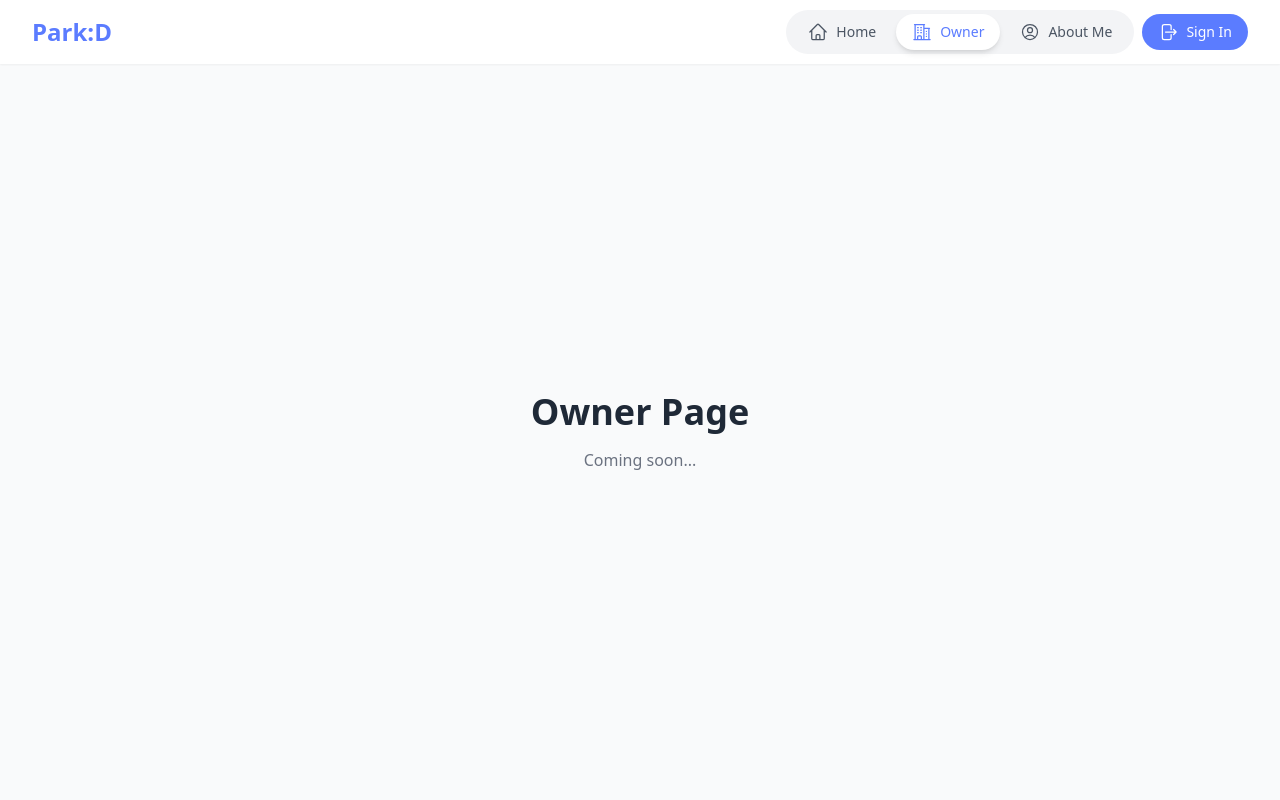
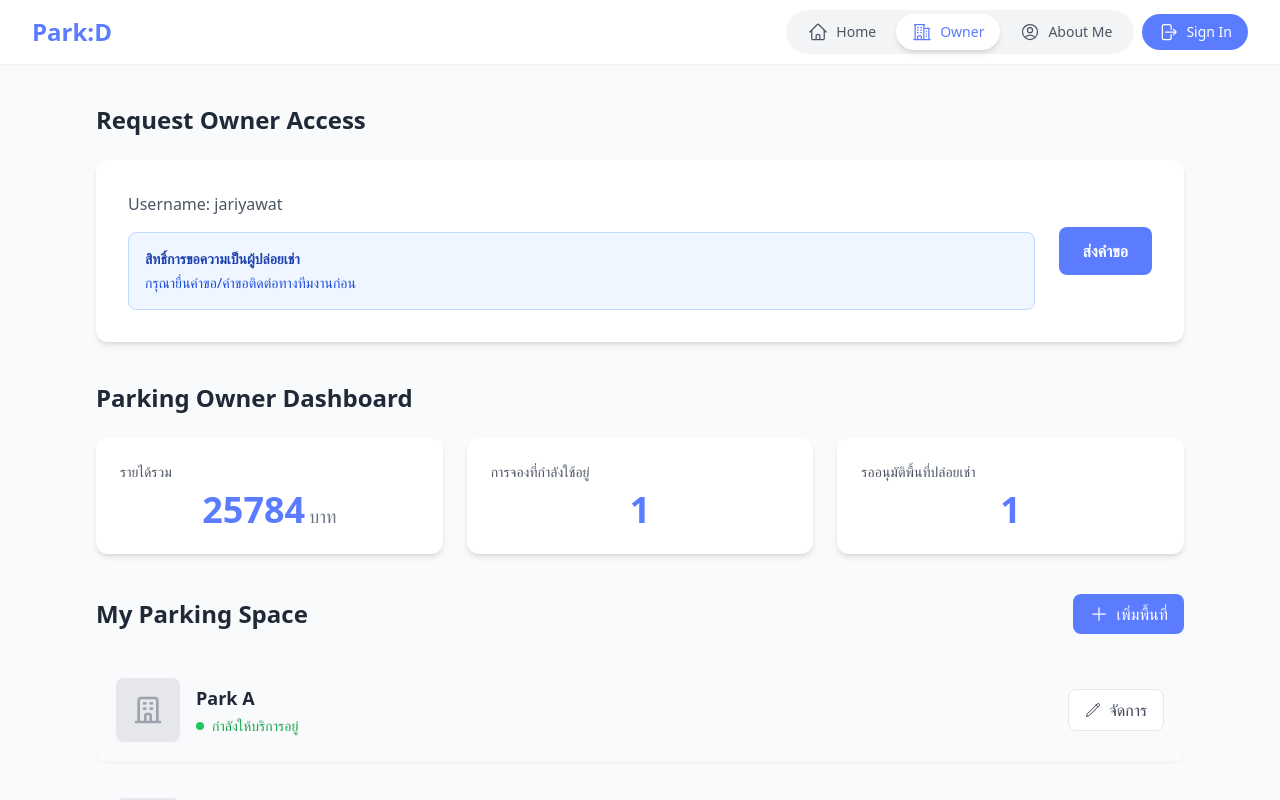
Before and after one commit to AnonNattIV/Park-D, a Next.js app: page /owner/home in a window 1280 px wide. Shown: the top 800 px of the page. Built offline with nearby package versions, Linux system fonts and the light colour scheme.

Commit message:
Add owner page

```diff
--- a/src/app/owner/home/page.tsx
+++ b/src/app/owner/home/page.tsx
@@ -1,14 +1,157 @@
+'use client';
+
+import { useState } from 'react';
+import { PlusIcon } from '@heroicons/react/24/outline';
 import Tabbar from '@/components/Tabbar';
+import OwnerStatCard from '@/components/OwnerStatCard';
+import OwnerParkingCard, { ParkingStatus } from '@/components/OwnerParkingCard';
+
+// Type Definitions
+interface OwnerStats {
+  totalRevenue: number;
+  activeBookings: number;
+  pendingSpaces: number;
+}
+
+interface OwnerParking {
+  id: string;
+  name: string;
+  status: ParkingStatus;
+}
 
 export default function OwnerPage() {
+  // State for owner access request
+  const [ownerRequestStatus, setOwnerRequestStatus] = useState<'idle' | 'pending' | 'approved'>('idle');
+  const [ownerUsername] = useState('jariyawat');
+
+  // Mock stats data
+  const ownerStats: OwnerStats = {
+    totalRevenue: 25784,
+    activeBookings: 1,
+    pendingSpaces: 1,
+  };
+
+  // Mock parking spaces data
+  const parkingSpaces: OwnerParking[] = [
+    {
+      id: '1',
+      name: 'Park A',
+      status: 'available',
+    },
+    {
+      id: '2',
+      name: 'Park B',
+      status: 'occupied',
+    },
+    {
+      id: '3',
+      name: 'Park C',
+      status: 'pending',
+    },
+  ];
+
+  // Handlers
+  const handleRequestOwnerAccess = () => {
+    setOwnerRequestStatus('pending');
+    alert('ส่งคำขอสำเร็จ');
+  };
+
+  const handleManageParking = (id: string) => {
+    console.log('Manage parking space:', id);
+    // TODO: Open manage modal or navigate to edit page
+  };
+
+  const handleAddParking = () => {
+    console.log('Add new parking space');
+    // TODO: Open add parking modal or navigate to add page
+  };
+
   return (
     <div className="min-h-screen bg-gray-50">
       <Tabbar />
-      <div className="flex items-center justify-center min-h-[calc(100vh-4rem)]">
-        <div className="text-center">
-          <h1 className="text-4xl font-bold text-gray-800 mb-4">Owner Page</h1>
-          <p className="text-gray-500">Coming soon...</p>
-        </div>
+
+      <div className="max-w-6xl mx-auto px-4 sm:px-6 lg:px-8 py-10 space-y-10">
+        {/* SECTION 1: Request Owner Access */}
+        <section>
+          <h1 className="text-2xl font-bold text-gray-800 mb-6">Request Owner Access</h1>
+          <div className="bg-white rounded-xl shadow-md p-6 sm:p-8">
+            <div className="flex flex-col sm:flex-row justify-between items-start sm:items-center gap-6">
+              <div className="flex-1">
+                <p className="text-gray-600 mb-4">
+                  <span className="font-medium">Username:</span> {ownerUsername}
+                </p>
+                <div className="bg-blue-50 border border-blue-200 rounded-lg p-4">
+                  <p className="text-sm text-blue-800">
+                    <strong>สิทธิ์การขอความเป็นผู้ปล่อยเช่า</strong>
+                  </p>
+                  <p className="text-sm text-blue-700 mt-1">
+                    กรุณายื่นคำขอ/คำขอติดต่อทางทีมงานก่อน
+                  </p>
+                </div>
+                {ownerRequestStatus === 'pending' && (
+                  <p className="text-sm text-yellow-600 mt-3">
+                    <span className="font-medium">สถานะ:</span> รอการอนุมัติจากแอดมิน
+                  </p>
+                )}
+                {ownerRequestStatus === 'approved' && (
+                  <p className="text-sm text-green-600 mt-3">
+                    <span className="font-medium">สถานะ:</span> ได้รับอนุมัติแล้ว
+                  </p>
+                )}
+              </div>
+              {ownerRequestStatus === 'idle' && (
+                <button
+                  onClick={handleRequestOwnerAccess}
+                  className="px-6 py-3 bg-[#5B7CFF] text-white font-semibold rounded-lg hover:bg-[#4a6bef] hover:shadow-md transition-all duration-300 whitespace-nowrap"
+                >
+                  ส่งคำขอ
+                </button>
+              )}
+            </div>
+          </div>
+        </section>
+
+        {/* SECTION 2: Parking Owner Dashboard */}
+        <section>
+          <h2 className="text-2xl font-bold text-gray-800 mb-6">Parking Owner Dashboard</h2>
+          <div className="grid grid-cols-1 sm:grid-cols-3 gap-6">
+            <OwnerStatCard title="รายได้รวม" value={ownerStats.totalRevenue} unit="บาท" />
+            <OwnerStatCard title="การจองที่กำลังใช้อยู่" value={ownerStats.activeBookings} />
+            <OwnerStatCard title="รออนุมัติพื้นที่ปล่อยเช่า" value={ownerStats.pendingSpaces} />
+          </div>
+        </section>
+
+        {/* SECTION 3: My Parking Space */}
+        <section>
+          <div className="flex justify-between items-center mb-6">
+            <h2 className="text-2xl font-bold text-gray-800">My Parking Space</h2>
+            <button
+              onClick={handleAddParking}
+              className="flex items-center gap-2 px-4 py-2 bg-[#5B7CFF] text-white font-medium rounded-lg hover:bg-[#4a6bef] hover:shadow-md transition-all duration-300"
+            >
+              <PlusIcon className="w-5 h-5" />
+              <span>เพิ่มพื้นที่</span>
+            </button>
+          </div>
+
+          <div className="space-y-4">
+            {parkingSpaces.length > 0 ? (
+              parkingSpaces.map((parking) => (
+                <OwnerParkingCard
+                  key={parking.id}
+                  id={parking.id}
+                  name={parking.name}
+                  status={parking.status}
+                  onManage={handleManageParking}
+                />
+              ))
+            ) : (
+              <div className="flex flex-col items-center justify-center py-12 bg-white rounded-xl shadow-md">
+                <p className="text-gray-500 text-lg">ยังไม่มีพื้นที่จอดรถ</p>
+              </div>
+            )}
+          </div>
+        </section>
       </div>
     </div>
   );
--- a/src/app/user/home/page.tsx
+++ b/src/app/user/home/page.tsx
@@ -5,8 +5,7 @@ import Tabbar from '@/components/Tabbar';
 
 export default function UserHomePage() {
   const [location, setLocation] = useState('');
-  const [timeRange, setTimeRange] = useState('');
-
+  const [startDateTime, setStartDateTime] = useState('');
   const parkingLots = [
     {
       id: 1,
@@ -86,7 +85,7 @@ export default function UserHomePage() {
                     />
                   </div>
 
-                  {/* Time Range Input */}
+                  {/* Start DateTime Input */}
                   <div className="relative group">
                     <div className="absolute inset-y-0 left-4 flex items-center pointer-events-none">
                       <svg
@@ -99,16 +98,15 @@ export default function UserHomePage() {
                           strokeLinecap="round"
                           strokeLinejoin="round"
                           strokeWidth={2}
-                          d="M12 8v4l3 3m6-3a9 9 0 11-18 0 9 9 0 0118 0z"
+                          d="M8 7V3m8 4V3m-9 8h10M5 21h14a2 2 0 002-2V7a2 2 0 00-2-2H5a2 2 0 00-2 2v12a2 2 0 002 2z"
                         />
                       </svg>
                     </div>
                     <input
-                      type="text"
-                      placeholder="ช่วงเวลาไหน ?"
-                      value={timeRange}
-                      onChange={(e) => setTimeRange(e.target.value)}
-                      className="w-full pl-12 pr-4 py-4 bg-gray-50 rounded-2xl text-gray-700 placeholder-gray-400
+                      type="datetime-local"
+                      value={startDateTime}
+                      onChange={(e) => setStartDateTime(e.target.value)}
+                      className="w-full pl-12 pr-4 py-4 bg-gray-50 rounded-2xl text-gray-700
                         focus:outline-none focus:ring-2 focus:ring-[#5B7CFF] focus:bg-white focus:shadow-lg
                         transition-all duration-300"
                     />
--- /dev/null
+++ b/src/components/OwnerParkingCard.tsx
@@ -0,0 +1,64 @@
+import { PencilIcon } from '@heroicons/react/24/outline';
+
+export type ParkingStatus = 'available' | 'occupied' | 'pending';
+
+interface OwnerParkingProps {
+  id: string;
+  name: string;
+  status: ParkingStatus;
+  onManage?: (id: string) => void;
+}
+
+const STATUS_CONFIG = {
+  available: {
+    label: 'กำลังให้บริการอยู่',
+    dotColor: 'bg-green-500',
+    textColor: 'text-green-600',
+  },
+  occupied: {
+    label: 'เต็ม',
+    dotColor: 'bg-gray-400',
+    textColor: 'text-gray-500',
+  },
+  pending: {
+    label: 'รอการอนุมัติ',
+    dotColor: 'bg-yellow-500',
+    textColor: 'text-yellow-600',
+  },
+};
+
+export default function OwnerParkingCard({ id, name, status, onManage }: OwnerParkingProps) {
+  const config = STATUS_CONFIG[status];
+
+  return (
+    <div className="flex flex-col sm:flex-row justify-between items-start sm:items-center gap-4 p-5 bg-gray-50 rounded-xl shadow-sm hover:shadow-md transition-all duration-200">
+      {/* Left Side - Icon and Details */}
+      <div className="flex items-center gap-4 flex-1">
+        {/* Icon Placeholder */}
+        <div className="w-16 h-16 bg-gray-200 rounded-lg flex items-center justify-center flex-shrink-0">
+          <svg className="w-8 h-8 text-gray-400" fill="none" viewBox="0 0 24 24" stroke="currentColor">
+            <path strokeLinecap="round" strokeLinejoin="round" strokeWidth={2} d="M19 21V5a2 2 0 00-2-2H7a2 2 0 00-2 2v16m14 0h2m-2 0h-5m-9 0H3m2 0h5M9 7h1m-1 4h1m4-4h1m-1 4h1m-5 10v-5a1 1 0 011-1h2a1 1 0 011 1v5m-4 0h4" />
+          </svg>
+        </div>
+
+        {/* Name and Status */}
+        <div className="flex flex-col gap-1">
+          <h3 className="text-lg font-semibold text-gray-800">{name}</h3>
+          <div className="flex items-center gap-2">
+            <span className={`w-2 h-2 rounded-full ${config.dotColor}`} />
+            <span className={`text-sm font-medium ${config.textColor}`}>{config.label}</span>
+          </div>
+        </div>
+      </div>
+
+      {/* Right Side - Manage Button */}
+      <button
+        onClick={() => onManage?.(id)}
+        className="flex items-center gap-2 px-4 py-2 bg-white border border-gray-200 text-gray-700 font-medium rounded-lg hover:bg-gray-100 hover:border-gray-300 transition-all duration-200"
+      >
+        <PencilIcon className="w-4 h-4" />
+        <span>จัดการ</span>
+      </button>
+    </div>
+  );
+}
--- /dev/null
+++ b/src/components/OwnerStatCard.tsx
@@ -0,0 +1,17 @@
+interface OwnerStatProps {
+  title: string;
+  value: number;
+  unit?: string;
+}
+
+export default function OwnerStatCard({ title, value, unit }: OwnerStatProps) {
+  return (
+    <div className="bg-white rounded-xl shadow-md p-6 hover:shadow-lg transition-all duration-200">
+      <h3 className="text-gray-600 text-sm font-medium mb-2">{title}</h3>
+      <div className="flex items-baseline justify-center gap-1">
+        <span className="text-4xl font-bold text-[#5B7CFF]">{value}</span>
+        {unit && <span className="text-gray-500 text-lg">{unit}</span>}
+      </div>
+    </div>
+  );
+}
```
